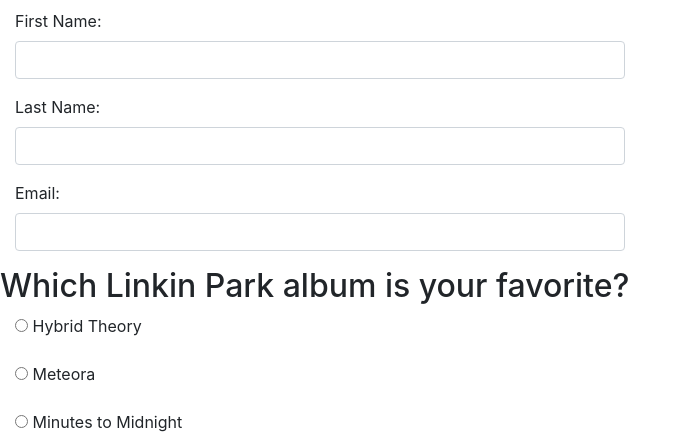
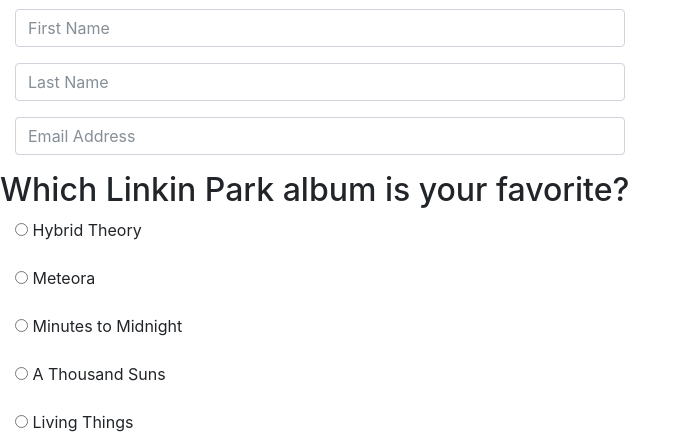
Before and after one commit to pkallinos/assignment8, a PHP site: page / in a window 1280 px wide. Shown: the part 2492-2937 px from the top of the page, without its empty margins (0-691 px from the left). Run offline with PHP 8.4, Linux system fonts and the light colour scheme; some libraries are stand-ins or nearby versions.

Commit message:
Update index.php

```diff
--- a/index.php
+++ b/index.php
@@ -187,27 +187,24 @@
         <form method="POST" action="survey-processor.php">
 
 <!-- Basic Info -->
-
-
-            <h2>Basic Information</h2>
-
+ <h2>Basic Information</h2>
             <div class="form-group">
             <div class="col-md-6 mb-3">
-            <label for="name">First Name:</label>
-            <input type="text" class="form-control" name="first" id="firstname">
+            <label class="sr-only" for="name">First Name:</label>
+            <input type="text" class="form-control" name="first" id="firstname" placeholder="First Name">
             </div>
 
             <div class="form-group">
             <div class="col-md-6 mb-3">
-            <label for="name">Last Name:</label>
-            <input type="text" class="form-control"  name="last" id="lastname">
+            <label class="sr-only" for="name">Last Name:</label>
+            <input type="text" class="form-control"  name="last" id="lastname" placeholder="Last Name">
             </div>
             </div>
 
             <div class="form-group">
             <div class="col-md-6 mb-3">
-            <label for="email">Email:</label>
-            <input type="email" class="form-control" name="email" id="email">
+            <label class="sr-only" for="email">Email:</label>
+            <input type="email" class="form-control" name="email" id="email" placeholder="Email Address">
             </div>
             </div>
 
```
